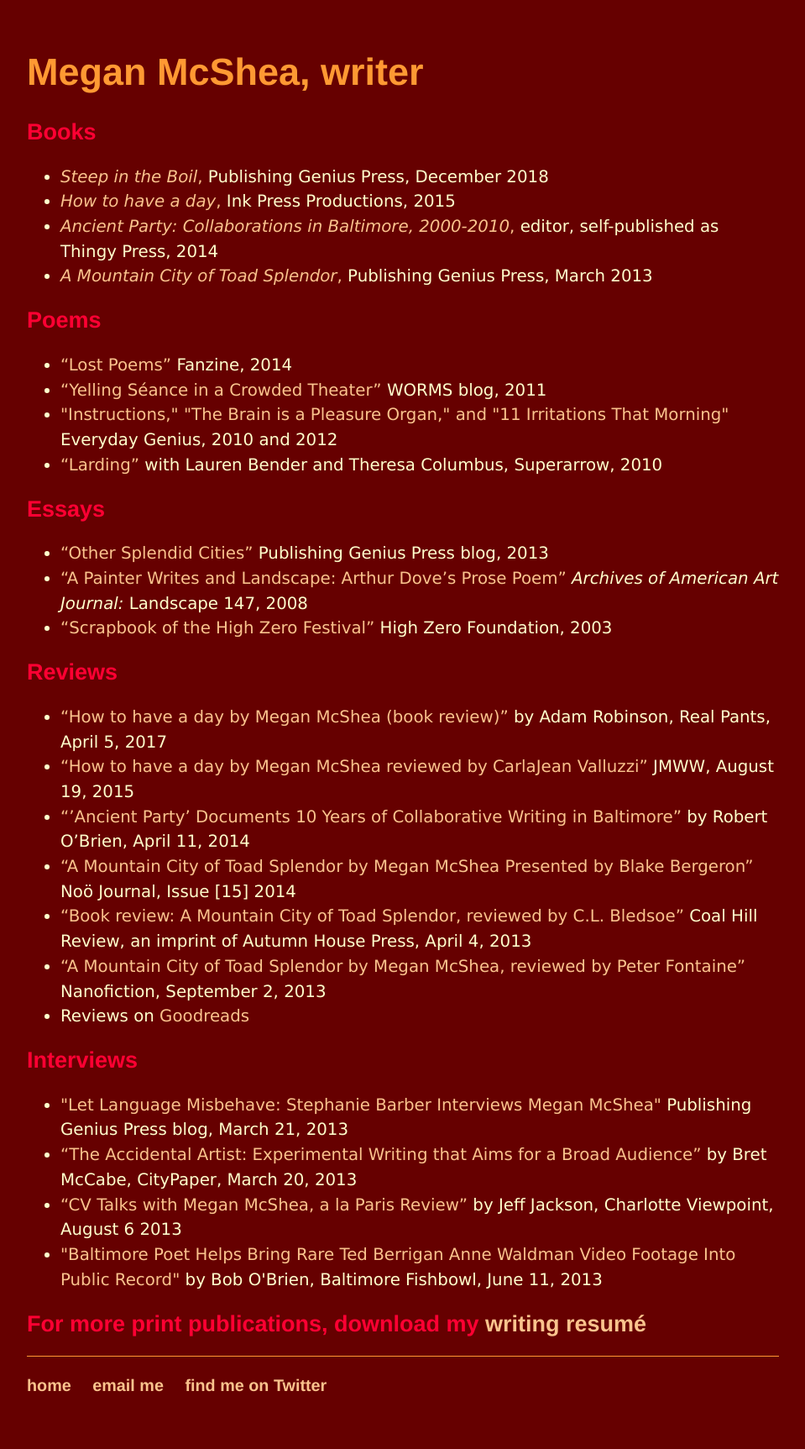
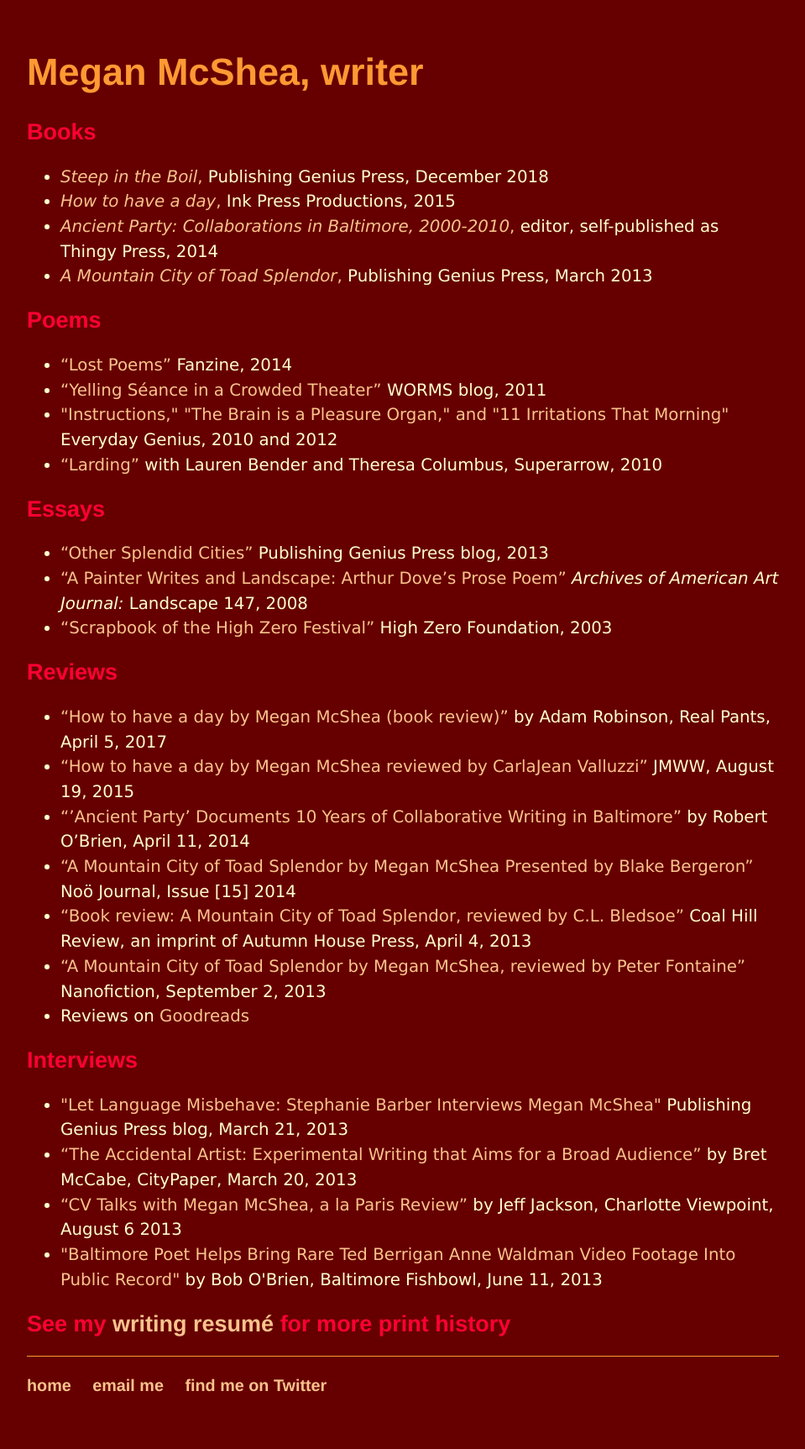
Before and after one commit to megan-mcshea/megan-mcshea.github.io, a Jekyll site: the page built from writer.html, in a window 1280 px wide. Shown: the whole page at 84% size, without its empty margins (160-1119 px from the left). Built offline with Jekyll 4.4.1, drawn with Linux system fonts in a browser that asks for light colours.

Commit message:
Update writer.html

```diff
--- a/writer.html
+++ b/writer.html
@@ -43,6 +43,6 @@ title: Megan McShea, writer
 <li><a href="https://baltimorefishbowl.com/stories/baltimore-poet-helps-bring-rare-ted-berrigan-anne-waldman-video-footage-into-public-record/">"Baltimore Poet Helps Bring Rare Ted Berrigan Anne Waldman Video Footage Into Public Record"</a> by Bob O'Brien, Baltimore Fishbowl, June 11, 2013 </li>
 </ul>
 
-<h2>For more print publications, download my <a href="/writing-resume.pdf" target="_blank">writing resum&eacute;</a>
+<h2>See my <a href="/writing-resume.pdf" target="_blank">writing resum&eacute;</a> for more print history
 
 </div><!-- /.blurb -->
```
